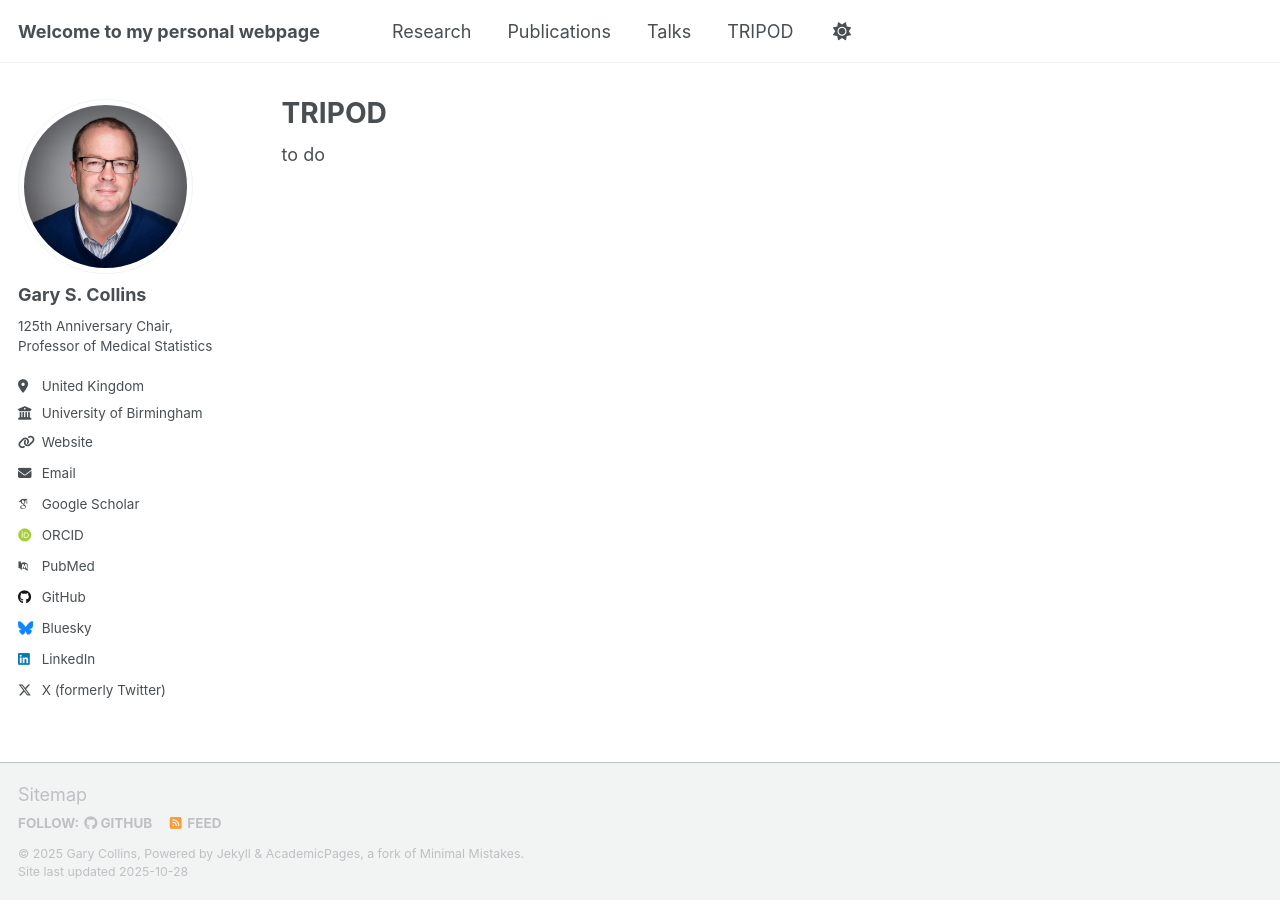
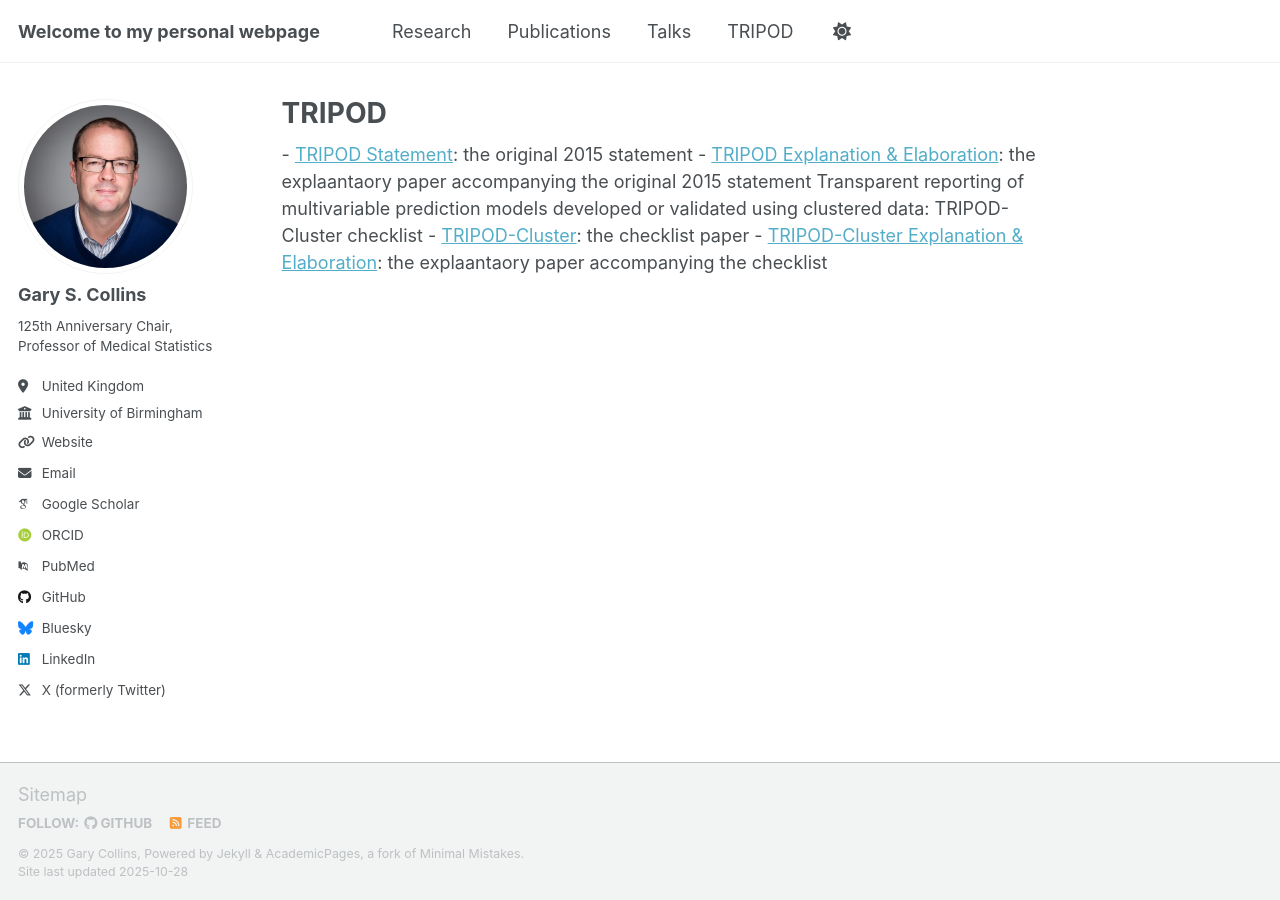
Before and after one commit to gscollins1973/gscollins1973.github.io, a Jekyll site: the page built from _pages/tripod.html, in a window 1280 px wide. Built offline with Jekyll 4.4.1, drawn with Linux system fonts in a browser that asks for light colours; some web fonts are replaced; a script that is not in the unit is left out.

Commit message:
Update tripod.html

```diff
--- a/_pages/tripod.html
+++ b/_pages/tripod.html
@@ -1,8 +1,11 @@
 ---
-layout: archive
 title: "TRIPOD"
 permalink: /tripod/
-author_profile: true
 ---
 
-to do
+- <a href="https://www.acpjournals.org/doi/10.7326/M14-0697">TRIPOD Statement</a>: the original 2015 statement
+- <a href="https://www.acpjournals.org/doi/10.7326/M14-0698">TRIPOD Explanation & Elaboration</a>: the explaantaory paper accompanying the original 2015 statement
+
+Transparent reporting of multivariable prediction models developed or validated using clustered data: TRIPOD-Cluster checklist
+- <a href="https://www.bmj.com/content/380/bmj-2022-071018">TRIPOD-Cluster</a>: the checklist paper
+- <a href="https://www.bmj.com/content/380/bmj-2022-071058">TRIPOD-Cluster Explanation & Elaboration</a>: the explaantaory paper accompanying the checklist
```
